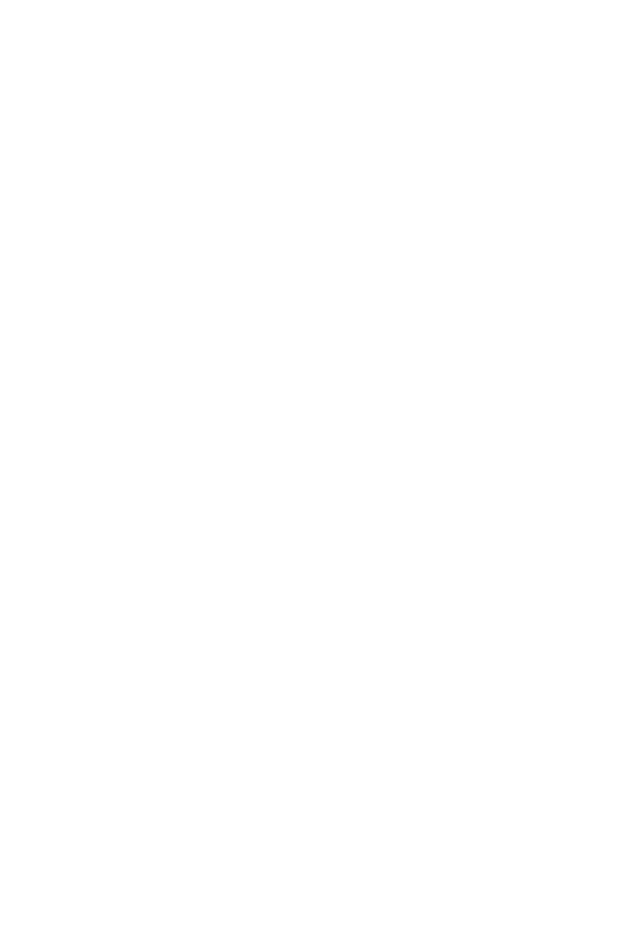
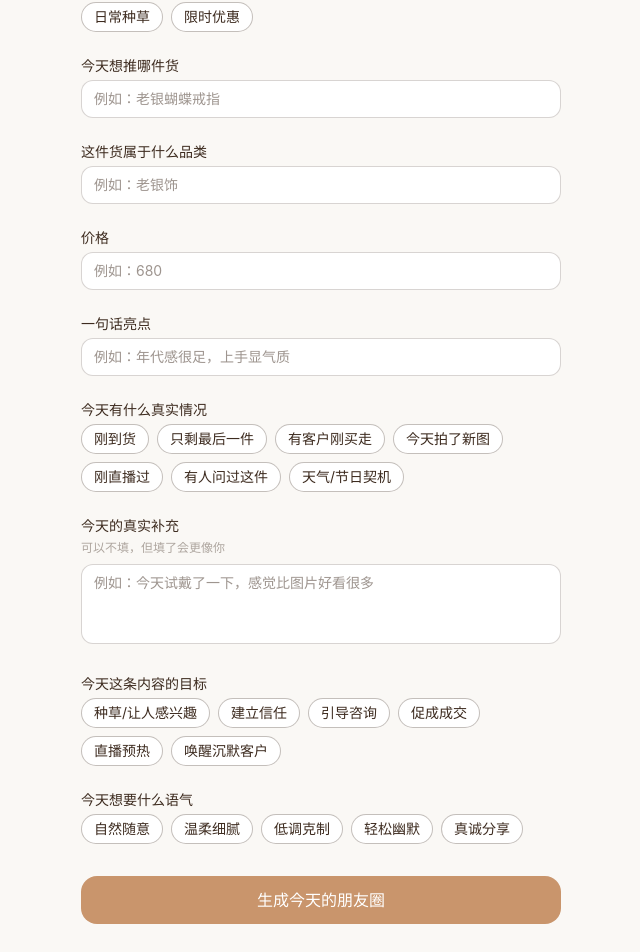
Before and after one commit to SuperYu-simiao/WeChat-pyq, a React (Vite) app: page /generate in a window 1280 px wide. Shown: the part 207-1159 px from the top of the page, without its empty margins (319-959 px from the left). Before the commit the page ends 800 px from the top, so only its background shows below. Built offline with nearby package versions, Linux system fonts and the light colour scheme.

Commit message:
feat: implement generate page

```diff
--- a/src/pages/Generate.jsx
+++ b/src/pages/Generate.jsx
@@ -1 +1,126 @@
-export default function Generate() { return <div>Generate</div> }
+import { useState } from 'react'
+import { useNavigate } from 'react-router-dom'
+import { useApp } from '../context/AppContext'
+import { generateContent } from '../services/aiService'
+import Layout from '../components/Layout'
+import MultiSelect from '../components/MultiSelect'
+
+const CONTENT_TYPES = ['新品上架','客户反馈/买家秀','佩戴分享','直播预告','日常种草','限时优惠']
+const REAL_SITUATIONS = ['刚到货','只剩最后一件','有客户刚买走','今天拍了新图','刚直播过','有人问过这件','天气/节日契机']
+const GOALS = ['种草/让人感兴趣','建立信任','引导咨询','促成成交','直播预热','唤醒沉默客户']
+const TONES = ['自然随意','温柔细腻','低调克制','轻松幽默','真诚分享']
+
+export default function Generate() {
+  const navigate = useNavigate()
+  const { profile, addHistory } = useApp()
+  const [loading, setLoading] = useState(false)
+  const [form, setForm] = useState({
+    contentType: '', productName: '', category: '',
+    price: '', highlight: '', realSituations: [],
+    realNote: '', goal: '', tone: ''
+  })
+
+  function update(key, val) {
+    setForm(f => ({ ...f, [key]: val }))
+  }
+
+  async function handleGenerate() {
+    setLoading(true)
+    try {
+      const result = await generateContent(profile, form)
+      const item = {
+        id: Date.now().toString(),
+        date: new Date().toISOString().slice(0, 10),
+        dailyInput: form,
+        result
+      }
+      addHistory(item)
+      navigate('/result', { state: { result, dailyInput: form } })
+    } finally {
+      setLoading(false)
+    }
+  }
+
+  return (
+    <Layout>
+      <div className="mb-6">
+        <button onClick={() => navigate(-1)} className="text-brown/50 text-sm mb-4">← 返回</button>
+        <h1 className="text-xl font-semibold text-brown">今天发什么？</h1>
+        <p className="text-brown/50 text-sm mt-1">填得越真实，生成的越像你自己写的。</p>
+      </div>
+
+      <div className="flex flex-col gap-6">
+        <Field label="今天想发哪类内容">
+          <SingleSelect options={CONTENT_TYPES} value={form.contentType} onChange={v => update('contentType', v)} />
+        </Field>
+
+        <Field label="今天想推哪件货">
+          <input value={form.productName} onChange={e => update('productName', e.target.value)}
+            className="input-base" placeholder="例如：老银蝴蝶戒指" />
+        </Field>
+
+        <Field label="这件货属于什么品类">
+          <input value={form.category} onChange={e => update('category', e.target.value)}
+            className="input-base" placeholder="例如：老银饰" />
+        </Field>
+
+        <Field label="价格">
+          <input value={form.price} onChange={e => update('price', e.target.value)}
+            className="input-base" placeholder="例如：680" />
+        </Field>
+
+        <Field label="一句话亮点">
+          <input value={form.highlight} onChange={e => update('highlight', e.target.value)}
+            className="input-base" placeholder="例如：年代感很足，上手显气质" />
+        </Field>
+
+        <Field label="今天有什么真实情况">
+          <MultiSelect options={REAL_SITUATIONS} value={form.realSituations} onChange={v => update('realSituations', v)} />
+        </Field>
+
+        <Field label="今天的真实补充" hint="可以不填，但填了会更像你">
+          <textarea value={form.realNote} onChange={e => update('realNote', e.target.value)}
+            className="input-base h-20 resize-none" placeholder="例如：今天试戴了一下，感觉比图片好看很多" />
+        </Field>
+
+        <Field label="今天这条内容的目标">
+          <SingleSelect options={GOALS} value={form.goal} onChange={v => update('goal', v)} />
+        </Field>
+
+        <Field label="今天想要什么语气">
+          <SingleSelect options={TONES} value={form.tone} onChange={v => update('tone', v)} />
+        </Field>
+
+        <button onClick={handleGenerate} disabled={loading}
+          className="bg-rose text-white rounded-2xl py-3 text-base font-medium hover:opacity-90 transition-opacity disabled:opacity-50 mt-2">
+          {loading ? '生成中…' : '生成今天的朋友圈'}
+        </button>
+      </div>
+    </Layout>
+  )
+}
+
+function Field({ label, hint, children }) {
+  return (
+    <div>
+      <label className="block text-sm font-medium text-brown mb-1">{label}</label>
+      {hint && <p className="text-xs text-brown/40 mb-2">{hint}</p>}
+      {children}
+    </div>
+  )
+}
+
+function SingleSelect({ options, value, onChange }) {
+  return (
+    <div className="flex flex-wrap gap-2">
+      {options.map(opt => (
+        <button key={opt} type="button" onClick={() => onChange(opt)}
+          className={`px-3 py-1 rounded-full text-sm border transition-colors ${
+            value === opt ? 'bg-rose text-white border-rose' : 'bg-white text-brown border-brown/30 hover:border-rose'
+          }`}>
+          {opt}
+        </button>
+      ))}
+    </div>
+  )
+}
```
